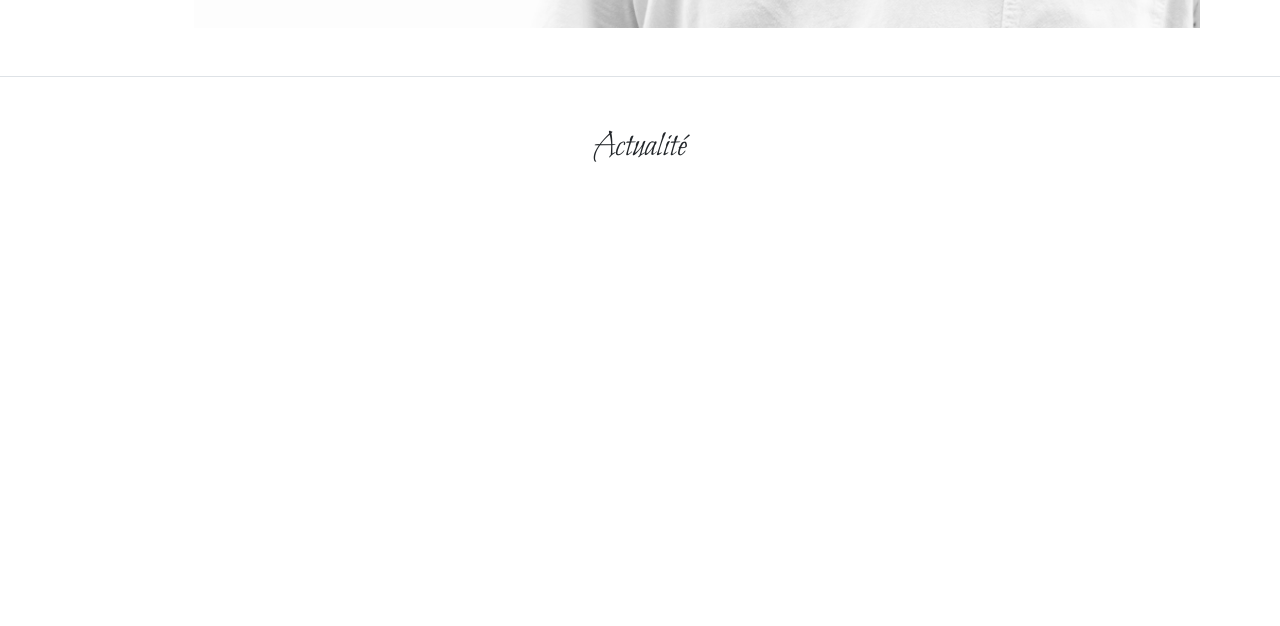
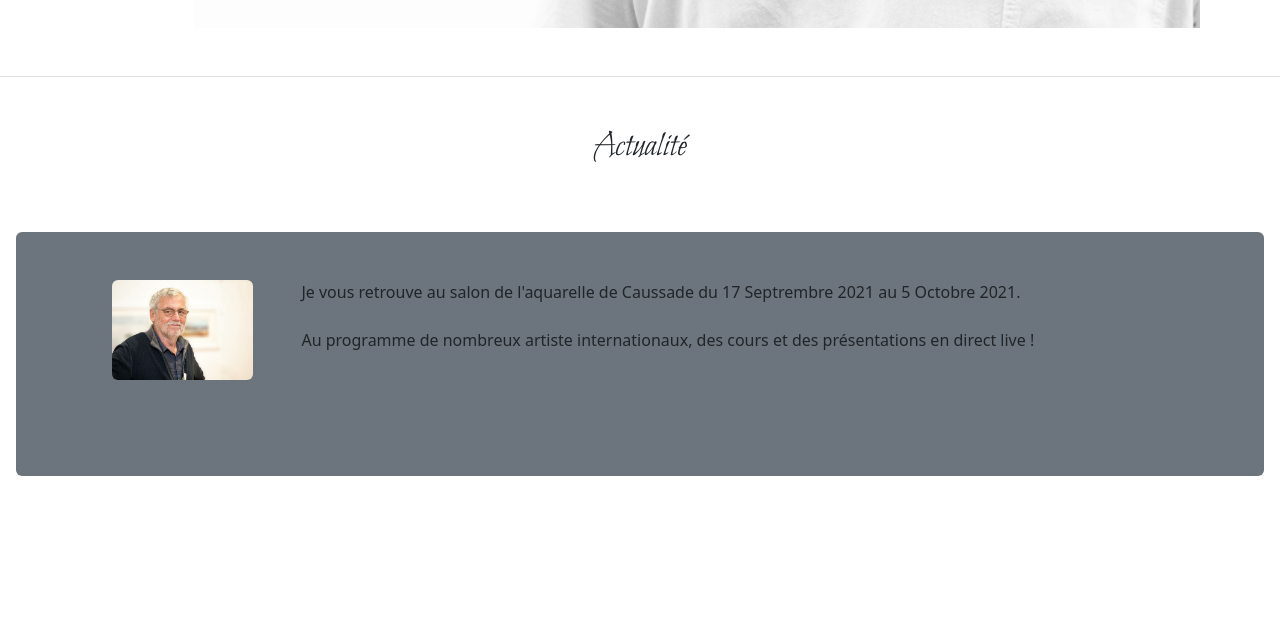
Before and after one commit to Pouce77/aquarelles_fkunze, a Symfony app: template templates/home/index.html.twig in a window 1280 px wide. Shown: the part 959-1585 px from the top of the page. Before the commit the page ends 1121 px from the top, so only its background shows below. Run offline with Twig, Linux system fonts and the light colour scheme; the template is opened without the code that fills it, so the values that code supplies are empty; some libraries are stand-ins or nearby versions.

Commit message:
Page index partie actualité

```diff
--- a/public/css/styles.css
+++ b/public/css/styles.css
@@ -196,3 +196,7 @@ background: linear-gradient(to right, #CEC9CD 0%, #B5B7C5 100%);
 	border: none;
 	background: none;
 }
+.imgActu{
+	max-height: 100px;
+	width: auto;
+}
--- a/templates/home/index.html.twig
+++ b/templates/home/index.html.twig
@@ -29,6 +29,18 @@
 		    <h1 class="fontTitle text-center p-5 border-top">
 				    Actualité
 				</h1>
+				<div class="d-flex flex-row bg-secondary p-5 m-3 rounded">
+				    <div>
+				        <img class="imgActu m-5 mt-0 rounded" src="css/images/francoiscontact.jpg" alt="Actualité principale" >
+						</div>
+				    <p>
+						Je vous retrouve au salon de l'aquarelle de
+						Caussade du 17 Septrembre 2021 au 5 Octobre 2021.
+						<br>
+						<br>
+						Au programme de nombreux artiste internationaux, des cours et des présentations en direct live !
+						</p>
+				</div>
 		</div>
 	</body>
 {% endblock %}
```
